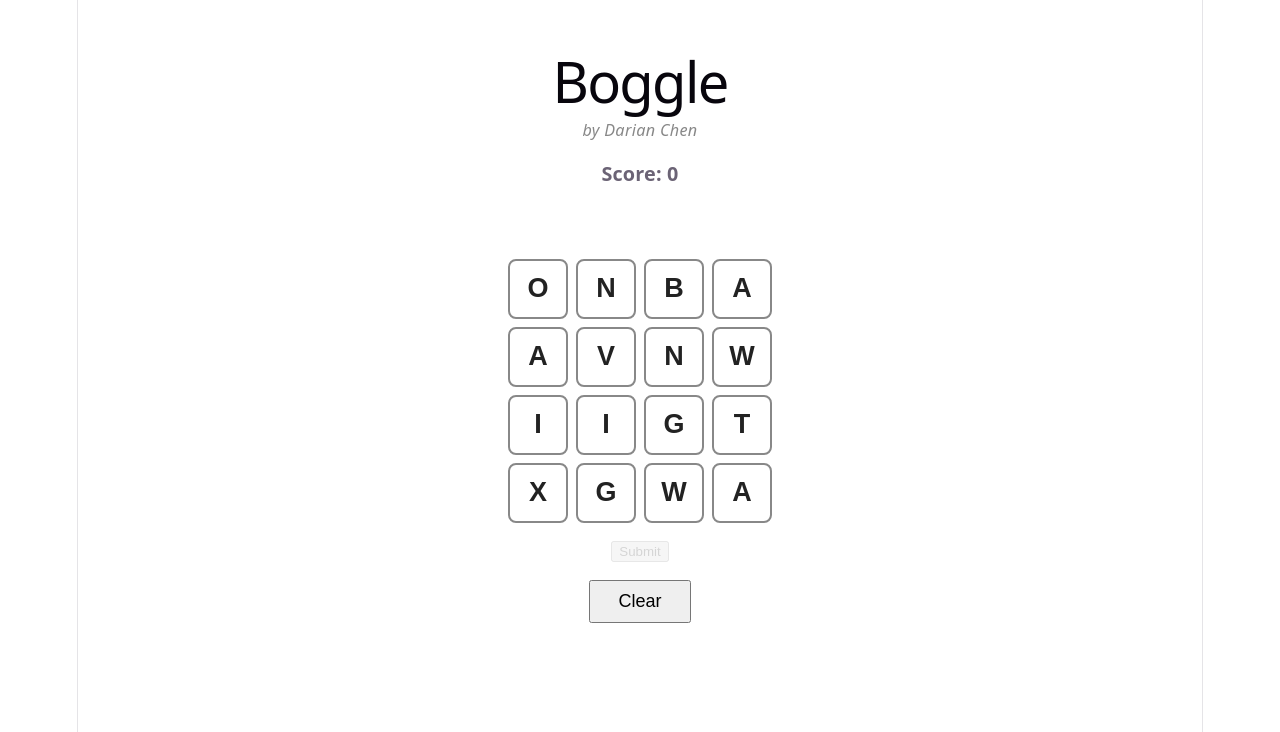
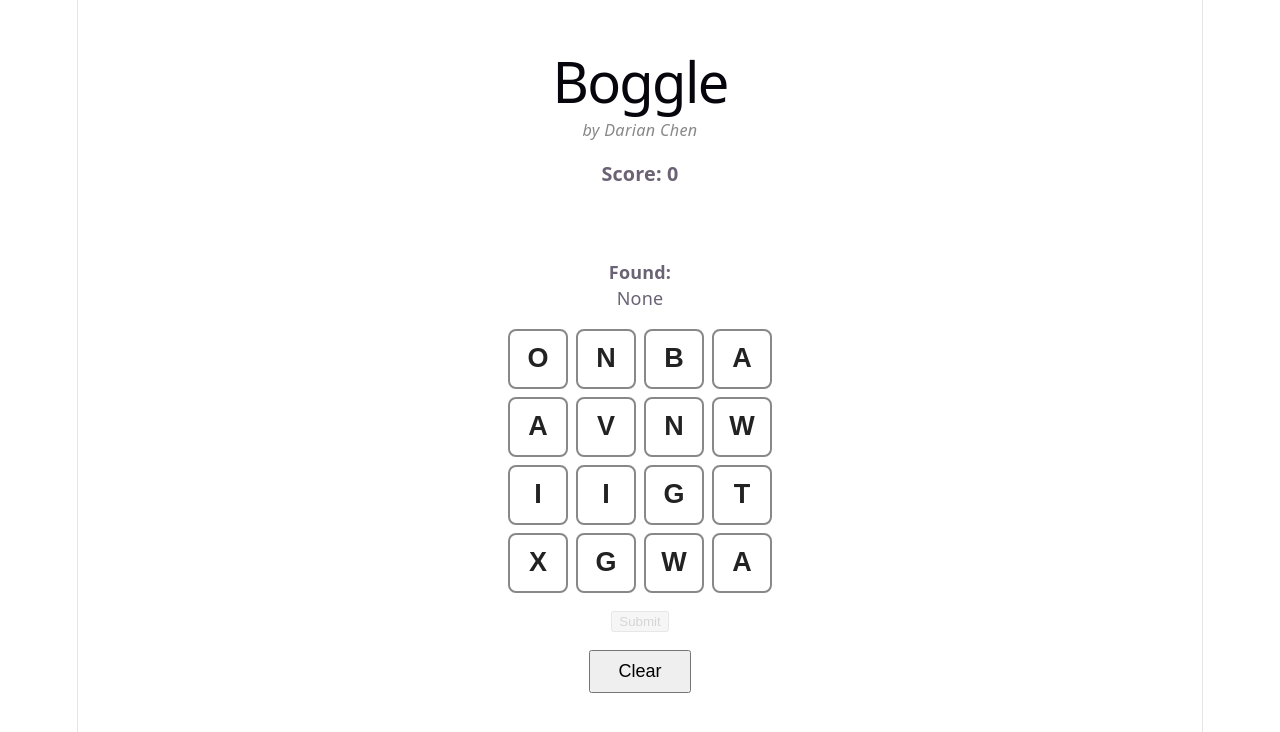
Before and after one commit to darianchen/Boggle, a React (Vite) app in the folder word-game/: page / in a window 1280 px wide. Shown: the top 732 px of the page. Built offline with nearby package versions, Linux system fonts and the light colour scheme.

Commit message:
Make list of found words

```diff
--- a/word-game/src/App.tsx
+++ b/word-game/src/App.tsx
@@ -103,6 +103,11 @@ function App() {
         )}
       </div>
 
+      <div className="found-words">
+        <div><strong>Found:</strong></div>
+        {foundWords.length === 0 ? 'None' : foundWords.join(', ')}
+      </div>
+
       <div
         className="grid"
         style={{ gridTemplateColumns: `repeat(${GRID_SIZE}, 1fr)` }}
```
